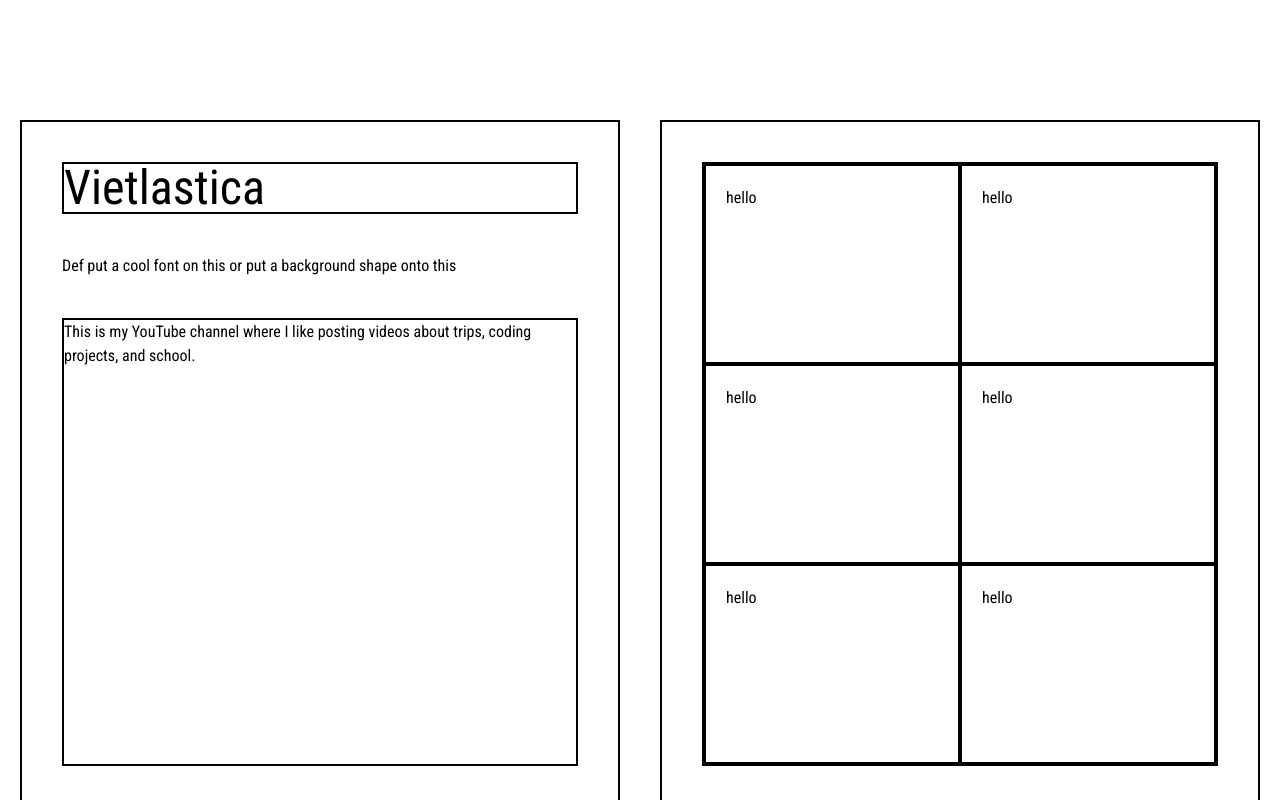
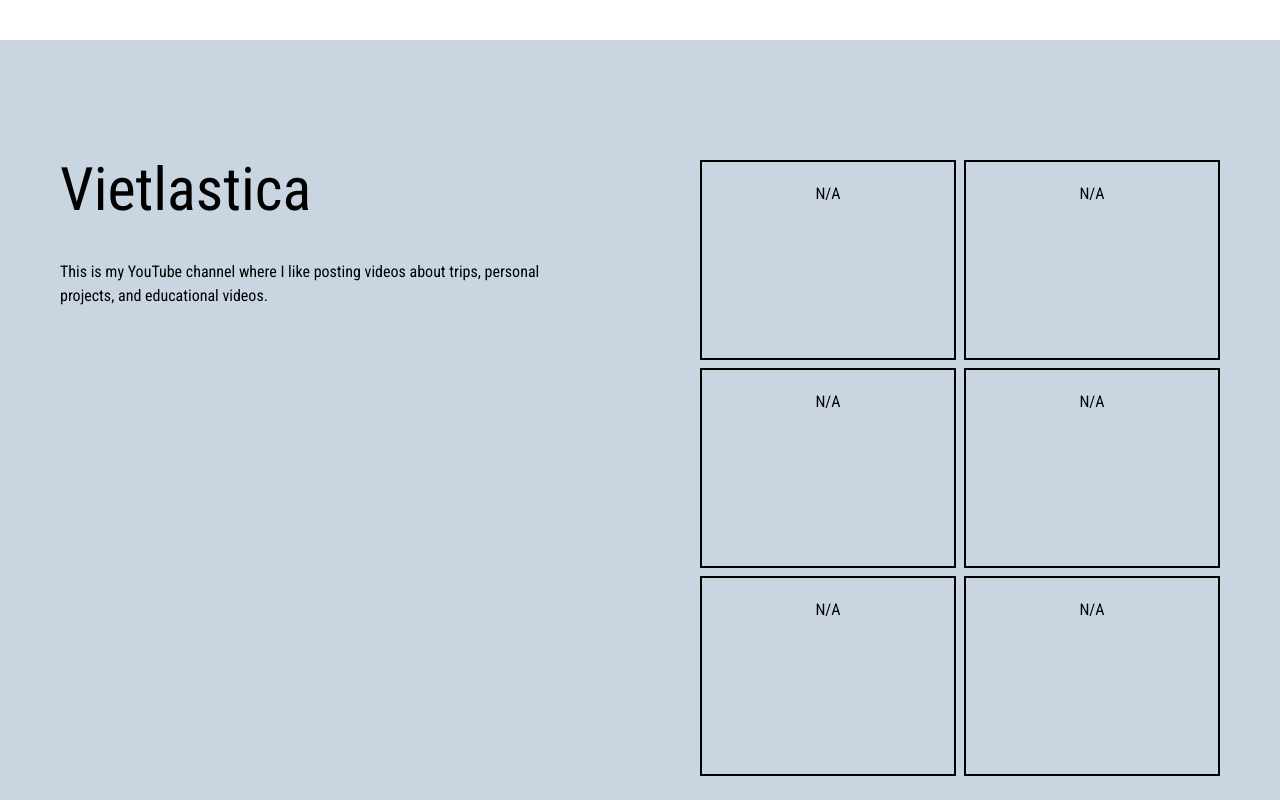
Before and after one commit to BrianCode9/brian-portfolio, a Next.js app: page / in a window 1280 px wide. Shown: the part 1840-2640 px from the top of the page. Built offline with nearby package versions, Linux system fonts and the light colour scheme.

Commit message:
Basic colors down for YT section

```diff
--- a/src/components/youtube-section.tsx
+++ b/src/components/youtube-section.tsx
@@ -2,21 +2,22 @@ import React from 'react';
 
 const YouTubeSection = () => {
   return (
-    <div className='bg-white p-20 flex justify-center'>
-      <div className='flex flex-row gap-10 text-black'>
-        <div className='border flex flex-col border-2 p-10 w-150 gap-10'>
-          <div className='border-2 text-5xl'>Vietlastica</div>
-          Def put a cool font on this or put a background shape onto this
-          <div className='border-2 h-full'>This is my YouTube channel where I like posting videos about trips, coding projects, and school.</div>
-        </div>
-        <div className='border-2 p-10 w-150'>
-          <div className='flex grid grid-cols-2 grid-rows-3 border-2'>
-            <div className='border-2 p-5 w-full h-50 '>hello</div>
-            <div className='border-2 p-5 w-full h-50 '>hello</div>
-            <div className='border-2 p-5 w-full h-50 '>hello</div>
-            <div className='border-2 p-5 w-full h-50 '>hello</div>
-            <div className='border-2 p-5 w-full h-50 '>hello</div>
-            <div className='border-2 p-5 w-full h-50 '>hello</div>
+    <div className='bg-white flex justify-center'>
+      <div className='text-black w-600 flex justify-center bg-slate-300 pt-20 pb-20'>
+        <div className='flex flex-row gap-10'>
+          <div className='flex flex-col p-10 w-150 gap-10 text-black'>
+            <div className='text-6xl'>Vietlastica</div>
+            <div className='h-full'>This is my YouTube channel where I like posting videos about trips, personal projects, and educational videos.</div>
+          </div>
+          <div className='p-10 w-150 text-black'>
+            <div className='flex grid grid-cols-2 grid-rows-3 gap-2'>
+              <div className='p-5 w-full h-50 text-center border-2'>N/A</div>
+              <div className='p-5 w-full h-50 text-center border-2'>N/A</div>
+              <div className='p-5 w-full h-50 text-center border-2'>N/A</div>
+              <div className='p-5 w-full h-50 text-center border-2'>N/A</div>
+              <div className='p-5 w-full h-50 text-center border-2'>N/A</div>
+              <div className='p-5 w-full h-50 text-center border-2'>N/A</div>
+            </div>
           </div>
         </div>
       </div>
```
